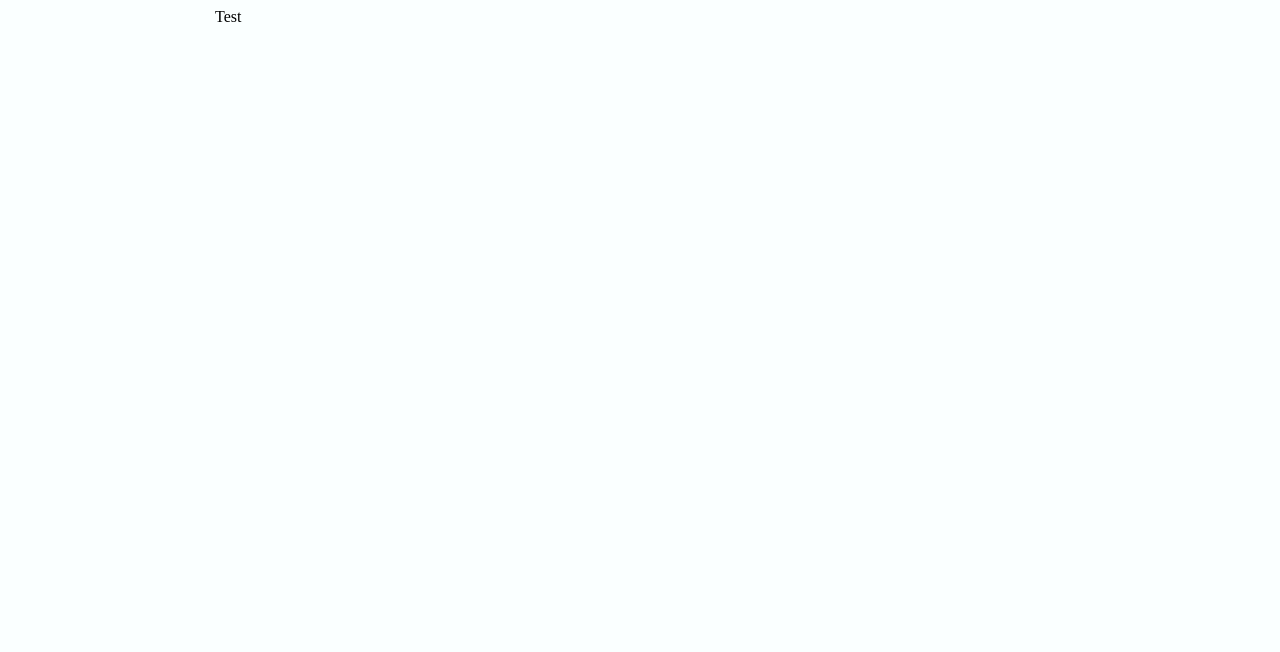
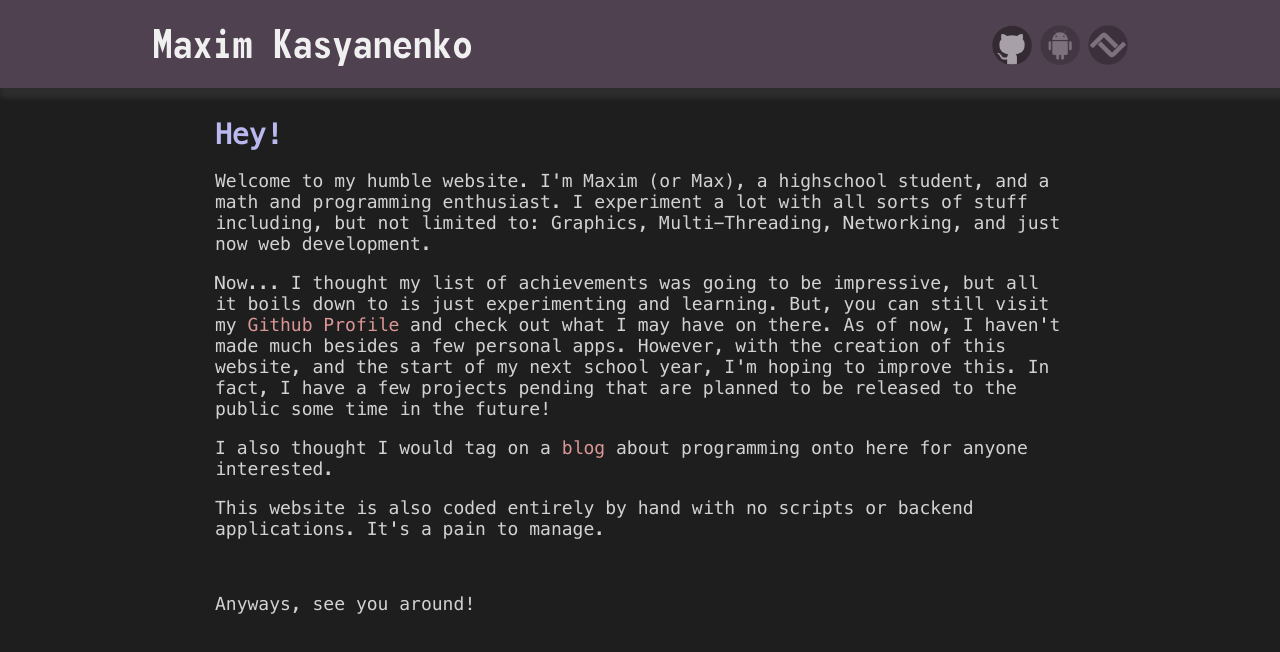
Before and after one commit to mxi/mxi.github.io, a plain HTML site: page index.html in a window 1280 px wide. Drawn offline with Linux system fonts and the light colour scheme.

Commit message:
Revamped

```diff
--- a/css/global.css
+++ b/css/global.css
@@ -1,14 +1,125 @@
+@font-face {
+    font-family: "title_fa";
+    src: url("font/header/title_fa_monofont.ttf");
+}
+
+@font-face {
+    font-family: "text_fa";
+    src: url("font/text/text_fa.ttf");
+}
+
+:root {
+    --hdr_width: 975px;
+    --pg_width: 850px;
+}
+
 body {
-	background-color: rgb(250, 255, 255);
+    display: block;
+    background-color: rgb(30, 30, 30);
+    margin: auto;
+    overflow-y: scroll;
+}
 
-	width: 850px;
-	display: block;
-	margin-left: auto;
-	margin-right: auto;
-	overflow-y: scroll;
+/*
+--- HEADER ---
+*/
+
+.header {
+    padding-top: 20px;
+    padding-bottom: 20px;
+    background-color: rgb(80, 65, 80);
+    box-shadow: 5px 5px 5px 5px rgb(45, 45, 45);
+}
+
+.header_group {
+    width: var(--hdr_width);
+    margin: auto;
+}
+
+#header_group_title {
+    font-family: "title_fa";
+    font-style: bold;
+    font-size: 40px;
+    margin: 0px;
+    color: rgb(240, 240, 240);
+}
+
+.header_group_links {
+    margin-top: 5px;
+    float: right;
+}
+
+.header_group_links_entry {
+    display: inline-block;
+    opacity: 0.5;
+    transition: opacity 0.5s;
+    margin-left: 2px;
+}
+
+.header_group_links_entry:hover {
+    opacity: 1;
+    transition: opacity 0.5s;
+}
+
+/* TOOLTIPS */
+.header_group_links_entry .header_group_links_entry_tooltip {
+    font-family: "text_fa";
+    background-color: #000;
+    color: #fff;
+    width: auto;
+    height: auto;
+    text-align: center;
+    padding: 5px;
+    visibility: hidden;
+
+    position: absolute;
+    margin-top: 5px;
+
+    opacity: 0;
+    transition: opacity 0.5s;
+}
+
+.header_group_links_entry:hover .header_group_links_entry_tooltip {
+    visibility: visible;
+    opacity: 1;
+}
+
+/*
+--- PAGE ---
+*/
+
+.link {
+    text-decoration: none;
+    color: rgb(220, 150, 150);
+    transition: color 0.5s;
+}
+
+.link:hover {
+    color: rgb(150, 150, 220);
+    transition: color 0.5s;
 }
 
 .page {
-	margin-left: auto;
-	margin-right: auto;
+    width: var(--pg_width);
+    margin-top: 30px;
+    margin-left: auto;
+    margin-right: auto;
 }
+
+.page h1 {
+    font-family: "text_fa";
+    text-decoration: none;
+    font-size: 28px;
+    color: rgb(185, 185, 240);
+}
+
+.page p {
+    font-family: "text_fa";
+    text-decoration: none;
+    font-size: 18px;
+    color: rgb(210, 210, 210);
+}
+
+/*
+--- FOOTER ---
+*/
--- a/index.html
+++ b/index.html
@@ -1,15 +1,84 @@
 <head>
-	<link rel="stylesheet"
-		type="text/css"
-		href="css/global.css" />
+    <link rel="stylesheet"
+        type="text/css"
+        href="css/global.css" />
 </head>
 
 <body>
-	<div class="page">
-		<p> Test </p>
-	</div>
+    <div class="header">
+        <div class="header_group">
+            <span id="header_group_title">
+                Maxim Kasyanenko
+            </span>
+            <div class ="header_group_links">
+                <div class="header_group_links_entry">
+                    <a class="header_group_links_entry_img"
+                        href="https://github.com/MKMax"
+                        target="_blank">
+                        <img src="img/github.png"
+                            alt="Github profile"
+                            width="40"
+                            height="40" />
+                    </a>
+                    <span class="header_group_links_entry_tooltip">
+                        Github Profile
+                   </span>
+                </div>
+                <div class="header_group_links_entry">
+                    <a class="header_group_links_entry"
+                        href="dev/android/index.html">
+                        <img src="img/android.png"
+                            alt="Android apps"
+                            width="40"
+                            height="40" />
+                    </a>
+                    <span class="header_group_links_entry_tooltip">
+                        Android Apps
+                   </span>
+                </div>
+                <div class="header_group_links_entry">
+                    <a class="header_group_links_entry"
+                        href="blog/index.html">
+                        <img src="img/blog.png"
+                            alt="My blog"
+                            width="40"
+                            height="40" />
+                    </a>
+                    <span class="header_group_links_entry_tooltip">
+                        Programming Blog
+                   </span>
+                </div>
+            </div>
+        </div>
+    </div>
+    <div class="page">
+        <h1> Hey! </h1>
+        <p>
+            Welcome to my humble website. I'm Maxim (or Max), a highschool student,
+            and a math and programming enthusiast. I experiment a lot with all sorts of stuff
+            including, but not limited to: Graphics, Multi-Threading, Networking, and just
+            now web development.
+        </p>
+        <p>
+            Now... I thought my list of achievements was going to be impressive, but
+            all it boils down to is just experimenting and learning. But, you can still
+            visit my <a class="link" target="_blank" href="https://github.com/MKMax"> Github Profile</a>
+            and check out what I may have on there. As of now, I haven't
+            made much besides a few personal apps. However, with the creation of this
+            website, and the start of my next school year, I'm hoping to improve this. In fact,
+            I have a few projects pending that are planned to be released to the public
+            some time in the future!
+        </p>
+        <p>
+            I also thought I would tag on a
+            <a class="link" href="blog/index.html"> blog</a> about programming onto here for anyone
+            interested.
+        </p>
+        <p>
+            This website is also coded entirely by hand with no scripts or backend applications.
+            It's a pain to manage.
+        </p>
+        <br>
+        <p> Anyways, see you around! </p>
+    </div>
 </body>
-
-<footer>
-
-</footer>
```
Also changed, not shown: css/font/header/title_fa_monofont.ttf (added), css/font/text/text_fa.ttf (added), img/android.png (added), img/blog.png (added), img/github.png (added).
